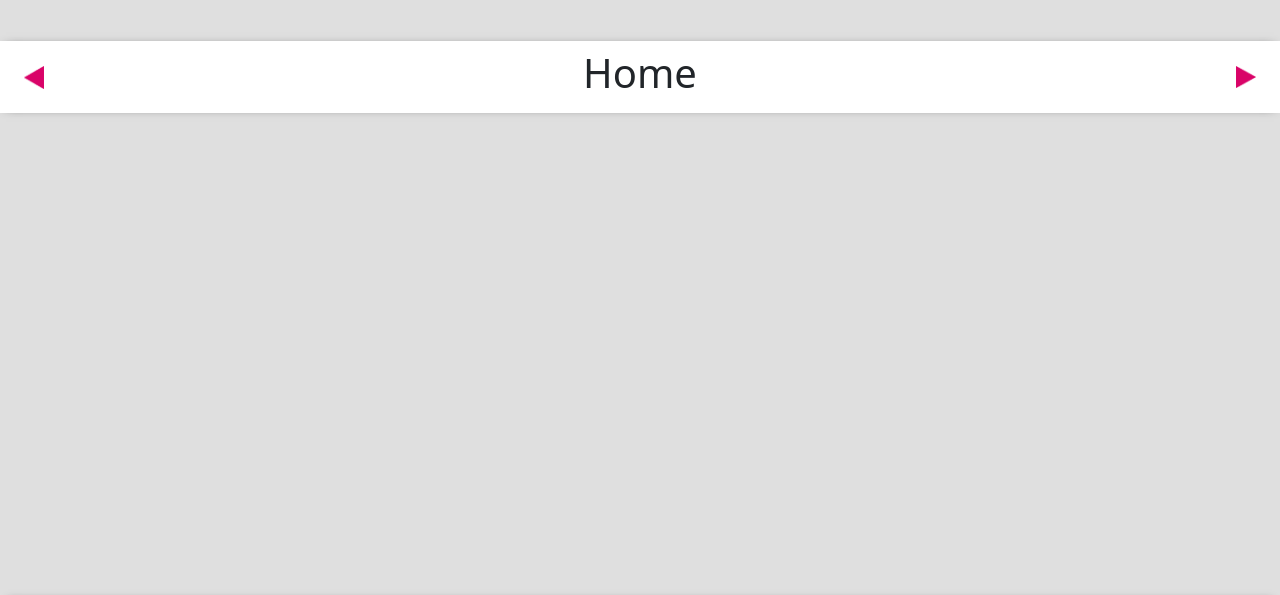
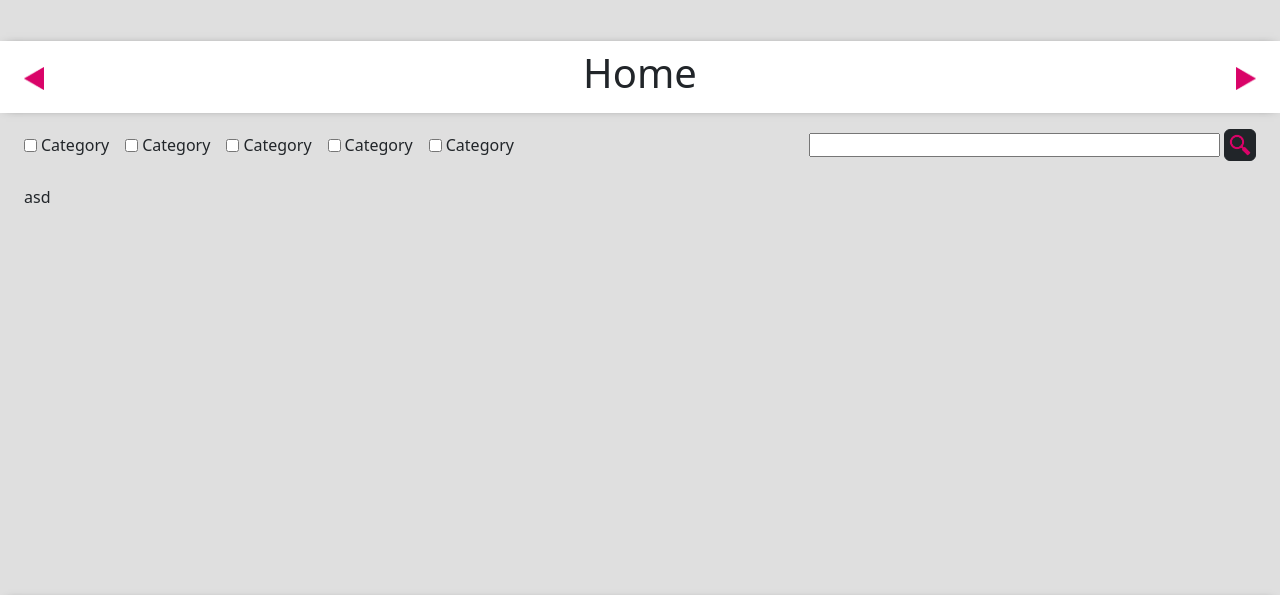
Before and after one commit to tycotic23/AmazingEvents, a plain HTML site: page home.html in a window 1280 px wide. Shown: the part 119-714 px from the top of the page. Drawn offline with nearby package versions, Linux system fonts and the light colour scheme.

Commit message:
home form

```diff
--- a/assets/style/style.css
+++ b/assets/style/style.css
@@ -1,5 +1,5 @@
 *{
-   /* outline: 1px solid red;*/
+   /*outline: 1px solid blueviolet;*/
    box-sizing: border-box;
 }
 
@@ -95,3 +95,18 @@ footer .reds:hover{
 .sombra{
     box-shadow: 0px -8px 8px -8px rgba(0, 0, 0, 0.8);
 }
+
+.buscar{
+    width: 2rem;
+    height: 2rem;
+    padding: 0.2rem;
+    display: flex;
+}
+
+.lupa{
+    height: 100%;
+}
+
+input[type="text"]{
+    height: 1.5rem;
+}
--- a/home.html
+++ b/home.html
@@ -9,7 +9,7 @@
     <link rel="shortcut icon" href="assets/img/favicon-03.png" type="image/x-icon">
     <title>home</title>
 </head>
-<body>
+<body class="container-fluid p-0 m-0">
     <header class="col-12 d-flex justify-content-between align-items-center p-3">
         <img class="ps-3 logo" src="assets/img/Logo.png" alt="logo amazing events">
         <nav class="navbar navbar-expand-lg">
@@ -40,22 +40,38 @@
             </div>
           </nav>
     </header>
-    <main>
+    <main class="container-fluid p-0">
         <section class="sombrasuave col-12 d-flex justify-content-between align-items-center px-4 py-2 bg-white">
             <!--barra con titulo-->
-            <img class="izq"src="assets/img/flecha.png" alt="izquierda">
+            <a href="./stats.html"><img class="izq"src="assets/img/flecha.png" alt="izquierda"></a>
             <h1>Home</h1>
-            <img class="der" src="assets/img/flecha.png" alt="derecha">
+            <a href="./UpcomingEvents.html"><img class="der" src="assets/img/flecha.png" alt="derecha"></a>
         </section>
-        <section>
-            <!--contenido-->
+        <!--contenido-->
+        <section class="d-flex flex-column container-fluid pt-3 gap-4">
+            <!--formulario buscador-->
+            <form class="container-fluid d-flex justify-content-between align-items-center">
+              <div class="container-fluid d-flex gap-3 p-0">
+                <label class="d-flex gap-1 align-items-center" for="cat1"> <input type="checkbox" name="cat1" id="cat1"> Category</label>
+                <label class="d-flex gap-1 align-items-center" for="cat2"> <input type="checkbox" name="cat2" id="cat2"> Category</label>
+                <label class="d-flex gap-1 align-items-center" for="cat3"> <input type="checkbox" name="cat3" id="cat3"> Category</label>
+                <label class="d-flex gap-1 align-items-center" for="cat4"> <input type="checkbox" name="cat4" id="cat4"> Category</label>
+                <label class="d-flex gap-1 align-items-center" for="cat5"> <input type="checkbox" name="cat5" id="cat5"> Category</label>
+              </div>
+              <div class="container-fluid d-flex gap-1 p-0 justify-content-end align-items-center">
+                <input type="text" class="col-8" name="busq" id="busq">
+                <button type="submit" class="buscar btn btn-dark"><img class="lupa p-0 m-0" src="assets/img/lupa.png" alt=""></button>
+              </div>
+            </form>
+            <!--cards con eventos-->
+            <div class="container-fluid"><p>asd</p></div>
         </section>
     </main>
     <footer class="sombra d-flex justify-content-between align-items-center py-2 px-3">
         <div class="redes d-flex gap-3">
-            <img class="reds" src="assets/img/redes-06.png" alt="">
-            <img class="reds" src="assets/img/redes-07.png" alt="">
-            <img class="reds" src="assets/img/redes-08.png" alt="">
+            <a href="#"><img class="reds" src="assets/img/redes-06.png" alt=""></a>
+            <a href="#"><img class="reds" src="assets/img/redes-07.png" alt=""></a>
+            <a href="#"><img class="reds" src="assets/img/redes-08.png" alt=""></a>
         </div>
         <img class="logo" src="assets/img/logo-blanco.png" alt="">
     </footer>
```
Also changed, not shown: UpcomingEvents.html (+6 -6 lines), contact.html (+6 -6 lines), event.html (+6 -6 lines), pastEvents.html (+6 -6 lines), stats.html (+6 -6 lines), assets/img/lupa.png (added).
